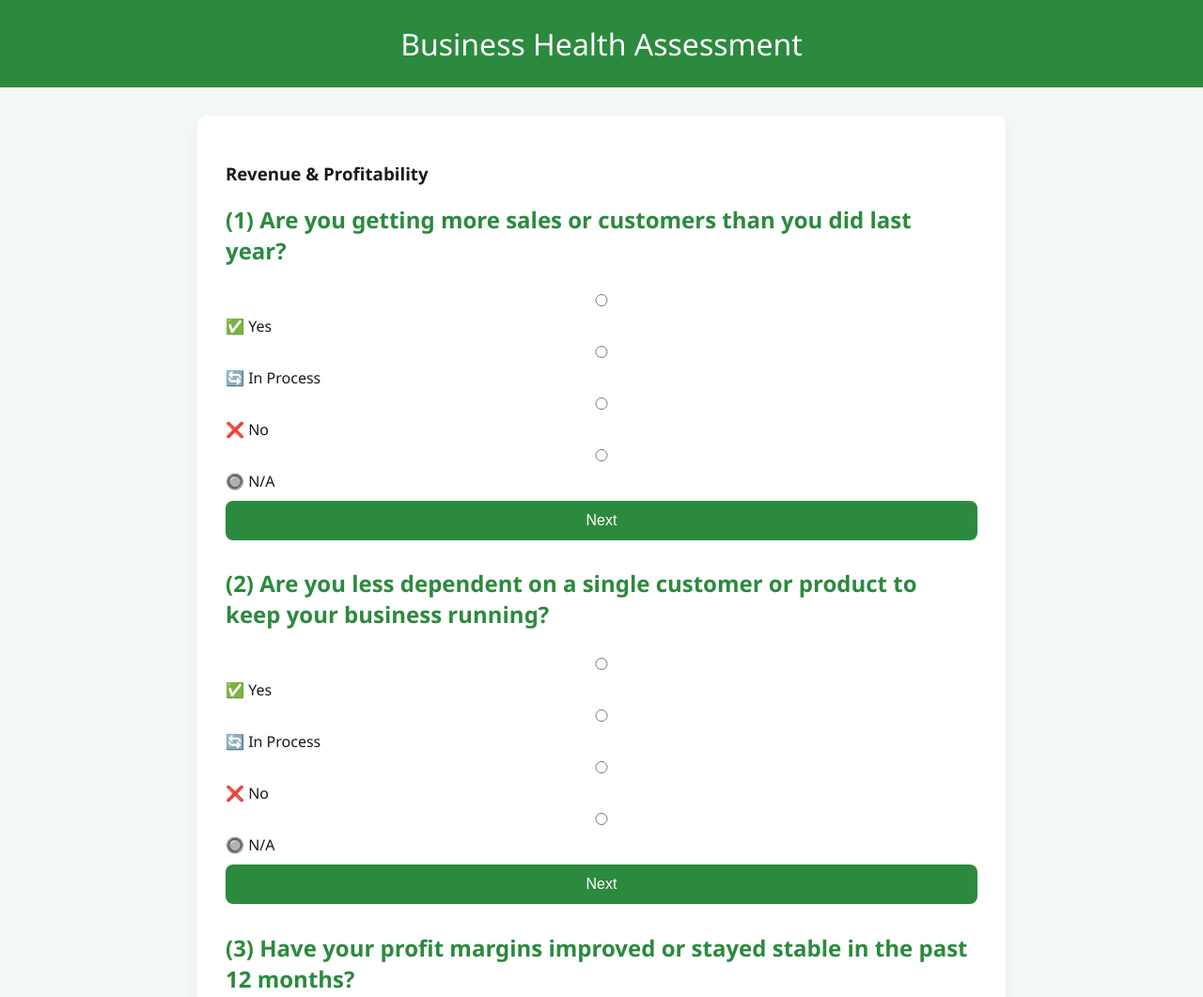
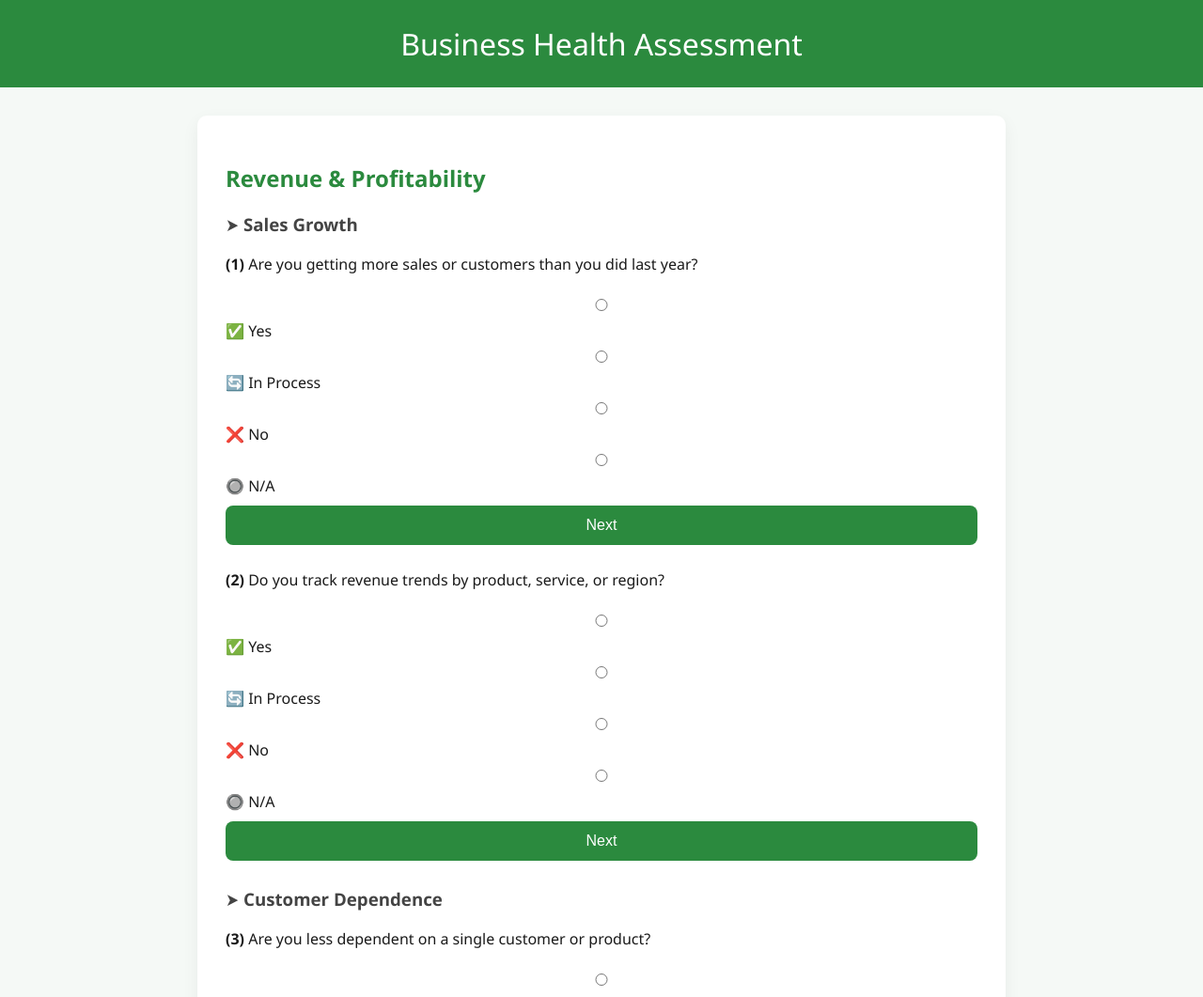
Before and after one commit to JeevaChris/busibess-health-check, a plain HTML site: page assessment.html in a window 1280 px wide. Shown: the top 1061 px of the page at 94% size. Drawn offline with Linux system fonts and the light colour scheme.

Commit message:
Update assessment.html

```diff
--- a/assessment.html
+++ b/assessment.html
@@ -16,51 +16,75 @@
         <button type="submit" id="submitBtn" style="display:none">🚀 Submit</button>
       </div>
     </form>
-
-    <!-- Score Output -->
     <div id="score-output" style="margin-top: 30px; font-size: 1.2rem; font-weight: bold;"></div>
   </div>
 
   <script>
     const groupedQuestions = {
-      "Revenue & Profitability": [
+      "Revenue & Profitability": {
+        "Sales Growth": [
           "Are you getting more sales or customers than you did last year?",
-        "Are you less dependent on a single customer or product to keep your business running?",
+          "Do you track revenue trends by product, service, or region?"
+        ],
+        "Customer Dependence": [
+          "Are you less dependent on a single customer or product?",
+          "Is your pricing strategy aligned with customer value and market position?"
+        ],
+        "Profit Margins": [
           "Have your profit margins improved or stayed stable in the past 12 months?",
           "Could your business stay profitable if revenue dropped by 10%?",
-        "Do you track revenue trends by product, service, or region?",
-        "Is your pricing strategy aligned with customer value and market position?",
           "Are you regularly reviewing financial reports to assess profit trends?"
+        ]
+      },
+      "Cash Flow & Liquidity": {
+        "Cash Management": [
+          "Can you handle your regular business expenses without borrowing or delays?",
+          "Do you have some money saved to manage slow months or emergencies?"
         ],
-      "Cash Flow & Liquidity": [
-        "Can you handle your regular business expenses without borrowing or delays?",
-        "Do you have some money saved to manage slow months or emergencies?",
+        "Tracking & Forecasting": [
           "Do you know how much money is coming in and going out every month?",
-        "Do you consistently generate more cash than you spend each month?",
+          "Do you forecast your cash flow at least monthly?"
+        ],
+        "Access & Separation": [
           "Can you access funds quickly in case of a cash crunch?",
-        "Do you forecast your cash flow at least monthly?",
           "Have you separated personal and business finances completely?",
-        "Do you avoid frequent reliance on credit for regular expenses?"
+          "Do you avoid frequent reliance on credit for regular expenses?",
+          "Do you consistently generate more cash than you spend each month?"
+        ]
+      },
+      "Cost & Expense Management": {
+        "Cost Value Analysis": [
+          "Are most of your costs helping your business grow or run better?",
+          "Could you reduce spending quickly if needed, without hurting your business?"
         ],
-      "Cost & Expense Management": [
-        "Are most of your costs helping your business grow or run better?",
-        "Could you reduce spending quickly if needed, without hurting your business?",
+        "Budgeting & Tracking": [
           "Do you track your spending against a monthly or quarterly budget?",
+          "Do you review expense reports or accounts monthly?"
+        ],
+        "Vendor Review": [
           "Do you routinely review and optimize supplier and vendor contracts?",
           "Have you identified your top 3 cost drivers in the business?",
-        "Do you run a break-even analysis when planning large expenses?",
-        "Do you review expense reports or accounts monthly?"
+          "Do you run a break-even analysis when planning large expenses?"
+        ]
+      },
+      "Working Capital & Efficiency": {
+        "Receivables": [
+          "Do your customers usually pay you on time?",
+          "Are most of your invoices paid within 30 days?"
         ],
-      "Working Capital & Efficiency": [
-        "Do your customers usually pay you on time?",
+        "Payables & Continuity": [
           "Can you pay your suppliers and bills on time without waiting for new income?",
-        "Could your business keep running for a few months if sales dropped suddenly?",
-        "Are most of your invoices paid within 30 days?",
+          "Could your business keep running for a few months if sales dropped suddenly?"
+        ],
+        "Inventory & Conversion": [
           "Do you keep enough inventory to meet demand without overstocking?",
-        "Do you review how quickly you convert inventory into sales?",
+          "Do you review how quickly you convert inventory into sales?"
+        ],
+        "Cycle Optimization": [
           "Are your payable and receivable cycles optimized to avoid cash gaps?",
           "Do you monitor short-term assets and liabilities monthly?"
         ]
+      }
     };
 
     const scoringMap = { "Yes": 10, "In Process": 5, "No": 0, "N/A": 0 };
@@ -70,18 +94,25 @@
       container.innerHTML = "";
       let index = 0;
 
-      for (const category in groupedQuestions) {
-        const header = document.createElement("h3");
-        header.className = "category-title";
-        header.textContent = category;
-        container.appendChild(header);
+      for (const mainCat in groupedQuestions) {
+        const mainTitle = document.createElement("h2");
+        mainTitle.textContent = mainCat;
+        mainTitle.style.color = "#2b8a3e";
+        container.appendChild(mainTitle);
 
-        groupedQuestions[category].forEach(q => {
+        const subCats = groupedQuestions[mainCat];
+        for (const subCat in subCats) {
+          const subTitle = document.createElement("h3");
+          subTitle.textContent = "➤ " + subCat;
+          subTitle.style.color = "#444";
+          container.appendChild(subTitle);
+
+          subCats[subCat].forEach(q => {
             const div = document.createElement("div");
             div.className = "question-block";
             if (index === 0) div.classList.add("active");
             div.innerHTML = `
-            <h2>(${index + 1}) ${q}</h2>
+              <p><strong>(${index + 1})</strong> ${q}</p>
               <label><input type="radio" name="q${index}" value="Yes"> ✅ Yes</label>
               <label><input type="radio" name="q${index}" value="In Process"> 🔄 In Process</label>
               <label><input type="radio" name="q${index}" value="No"> ❌ No</label>
@@ -91,6 +122,7 @@
             container.appendChild(div);
             index++;
           });
+        }
       }
     }
 
@@ -123,7 +155,7 @@
       radios.forEach(r => {
         score += scoringMap[r.value];
       });
-      const totalQuestions = Object.values(groupedQuestions).flat().length;
+      const totalQuestions = document.querySelectorAll(".question-block").length;
       const maxScore = totalQuestions * 10;
       const percent = ((score / maxScore) * 100).toFixed(1);
       localStorage.setItem("bizvitals_score", score);
```
Lines whose indentation alone changed are shown as unchanged.
